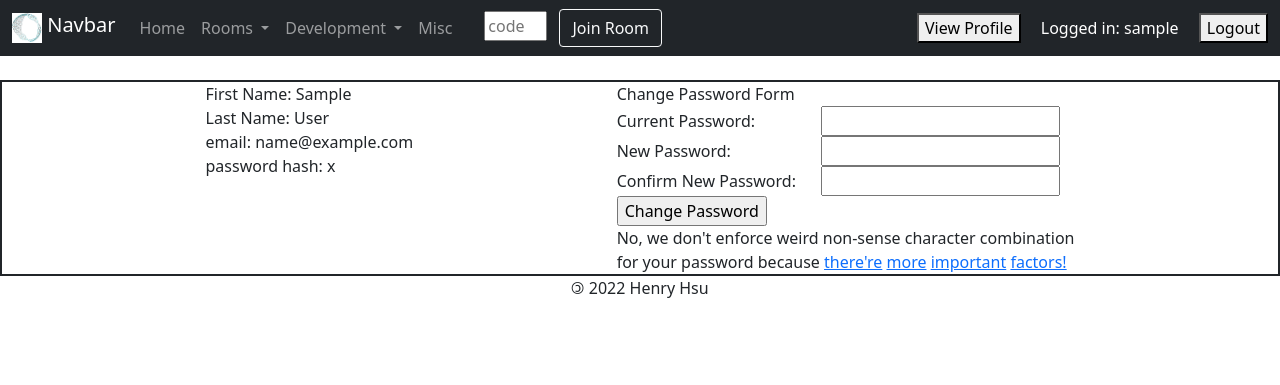
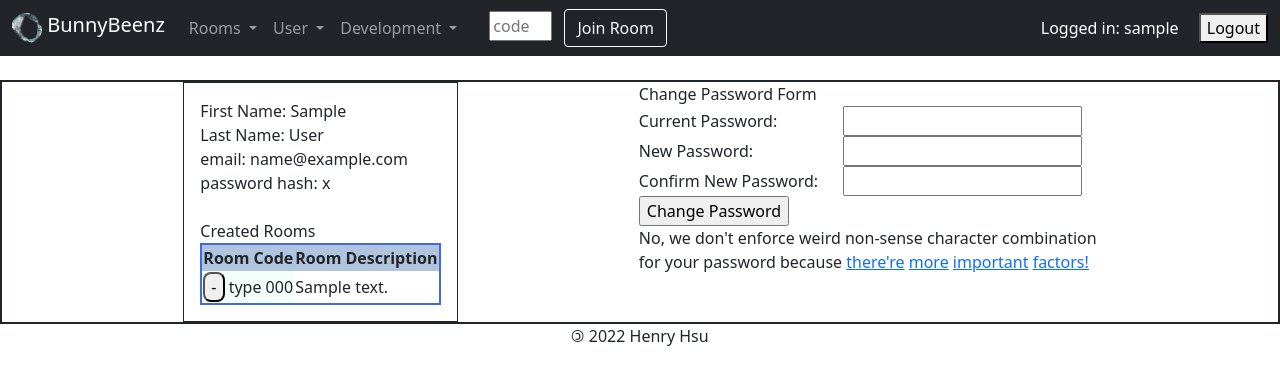
Before and after one commit to henryh28/HackBright_Capstone, a Flask app: page /view_user_profile in a window 1280 px wide. Shown: the top 385 px of the page. Run offline with Flask 2, Linux system fonts and the light colour scheme; the visitor is signed in with stand-in values (Sample User, id 1); tables that the repository leaves empty hold one stand-in row (values such as "Sample post"); some libraries are stand-ins or nearby versions.

Commit message:
Modifies Event model to record who created it. User can see list of created room in user profile page. User can delete rooms they created from user profile page

```diff
--- a/crud.py
+++ b/crud.py
@@ -23,7 +23,7 @@
 
 # ========== Event related functions ==========
 
-def create_event(description, voting_style):
+def create_event(description, voting_style, admin_id):
     """ Create and return a new Event """
 
     chars = 'abcdefghijklmnopqrstuvwxyz0123456789'
@@ -37,7 +37,7 @@
         if not existing_room:
             room_code = temp_code
 
-    return Event(room_code = room_code, voting_style=voting_style, description=description)
+    return Event(room_code = room_code, voting_style=voting_style, description=description, admin_id=admin_id)
 
 
 def get_all_events():
--- a/model.py
+++ b/model.py
@@ -47,6 +47,9 @@
 
     # choices: all choices submitted for this event
 
+    admin_id = db.Column(db.Integer, db.ForeignKey("users.user_id"))
+    admin = db.relationship("User", backref = "rooms")
+
     def __repr__(self):
         """ Returns event info """
         return (f"< Event event_id: {self.event_id} | room_code: {self.room_code} | description: {self.description} >")
@@ -65,6 +68,7 @@
     event = db.relationship("Event", backref = "choices")
 
     # votes: all votes submitted for this choice
+    # admin: the User that created the room
 
     def __repr__(self):
         """ Returns choice info """
--- a/server.py
+++ b/server.py
@@ -152,7 +152,8 @@
 
     if request.method == "POST":
         description = request.form['description']
-        new_room = crud.create_event(description, request.form['voting_style'])
+        admin_id = session['user'] if session['user'] != None else 0
+        new_room = crud.create_event(description, request.form['voting_style'], admin_id)
         db.session.add(new_room)
         db.session.commit()
 
@@ -198,15 +199,30 @@
 #        return render_template("room.html", room = room)
 
 
-# Removes a user from joined room
 @app.route ("/leave_room")
 def leave_room():
-    """ Remove user from room channel """
+    """ Remove user from joined room """
 
     session['room_code'] = None
     session['room'] = None
 
     return redirect("/")
+
+@app.route ("/remove_event", methods=["POST"])
+def remove_room():
+    """ Remove a room from the database """
+
+    remove_event = crud.get_events_by(event_id = request.form['event_id'])
+
+    if session['user'] == remove_event.admin_id:
+        db.session.delete(remove_event)
+        db.session.commit()
+        flash("room deleted!")
+    else:
+        flash("You're not authorized to delete this room")
+
+
+    return redirect("/view_user_profile")
 
 # ================= Choice Related =================
 
--- a/static/css/styles.css
+++ b/static/css/styles.css
@@ -271,3 +271,24 @@
 .edit_details > form > label {
     width: 200px;
 }
+
+
+
+/* User Profile Related */
+.user_created_rooms {
+    width: 100%;
+    border: 2px double royalblue;
+    padding: 0.5 rem;
+}
+
+th {
+    background-color: lightsteelblue;
+}
+
+table, th, td {
+    border: 2px double royalblue;
+}
+
+.td_room_code {
+    background-color: mintcream;
+}
--- a/templates/base.html
+++ b/templates/base.html
@@ -36,7 +36,7 @@
 
                 <a href="/" class="navbar-brand mb-0 h1">
                     <img class="d-inline-block align-top" src="/static/img/ch_logo.png" width="30" height="30" />
-                    Navbar
+                    BunnyBeenz
                 </a>
 
                 <button type="button" class="navbar-toggler"
@@ -47,11 +47,6 @@
 
                 <div id="navbar-collapse" class="collapse navbar-collapse">
                     <ul class="navbar-nav">
-                        <li class="nav-item acive">
-                            <a href="/" class="nav-link">
-                                Home
-                            </a>
-                        </li>
 
                         <li class="nav-item dropdown">
                             <a href="#" id="nav-dropdown" class="nav-link dropdown-toggle" role="button" data-bs-toggle="dropdown">
@@ -64,6 +59,22 @@
                             </ul>
 
                         </li>
+
+
+                        <li class="nav-item dropdown">
+                            <a href="#" id="nav-dropdown-user" class="nav-link dropdown-toggle" role="button" data-bs-toggle="dropdown">
+                                User
+                            </a>
+
+                            <ul class="dropdown-menu" aria-labelledby="nav-dropdown-">
+                                <li><a href="/account" class="dropdown-item">Create Account</a></li>
+                                {% if session['user'] %}
+                                <li><a href="/view_user_profile" class="dropdown-item">View/Edit User Profile</a></li>
+                                {% endif %}
+                                <li><a href="/logout" class="dropdown-item">Logout</a></li>
+                            </ul>
+                        </li>
+
 
                         <li class="nav-item dropdown">
                             <a href="#" id="nav-dropdown-test" class="nav-link dropdown-toggle" role="button" data-bs-toggle="dropdown">
@@ -78,11 +89,6 @@
 
                         </li>
 
-                        <li class="nav-item acive">
-                            <a href="/" class="nav-link">
-                                Misc
-                            </a>
-                        </li>
 
                     </ul>
 
@@ -97,7 +103,6 @@
 
                 {% if session['user'] %}
                 <div class="user_login_status">
-                    <button type="button" id="btn-view-user-profile" onClick="view_user_profile(event)">View Profile</button>
                     &emsp; Logged in: {{ session['user_name'] }} &emsp;
                     <button id="btn-logout" onClick="user_logout(event)">Logout</button>
                 </div>
--- a/templates/view_profile.html
+++ b/templates/view_profile.html
@@ -6,11 +6,37 @@
 {% block body %}
 
     <div class="flex_container">
-        <div class="user_info_details">
-            First Name: {{ user.first_name }} <br>
-            Last Name: {{ user.last_name }} <br>
-            email: {{ user.email }} <br>
-            password hash: {{ user.password }} <br>
+        <div class="vertical_flex">
+            <div class="user_info_details">
+                First Name: {{ user.first_name }} <br>
+                Last Name: {{ user.last_name }} <br>
+                email: {{ user.email }} <br>
+                password hash: {{ user.password }} <br>
+            </div><br>
+
+            <div>
+                <span>Created Rooms</span>
+
+                <form method="POST">
+                    <table class="user_created_rooms">
+
+                        <tr>
+                            <th>Room Code</th>
+                            <th>Room Description</th>
+                        </tr>
+                        {% for room in user.rooms %}
+                        <tr>
+                            <td class="td_room_code">
+                                <button type="submit" class="btn_remove" formaction = "/remove_event" name="event_id" value="{{ room.event_id }}"> - </button>
+
+                                type {{ room.room_code }}</td>
+                            <td>{{ room.description }}</td>
+                        </tr>
+                        {% endfor %}
+                    </table>
+                </form>
+
+            </div>
 
         </div>
 
```
Also changed, not shown: seed_database.py (+7 -7 lines), templates/account.html (+6 -6 lines), templates/index.html (+9 -1 lines), static/img/ch_logo.png.
